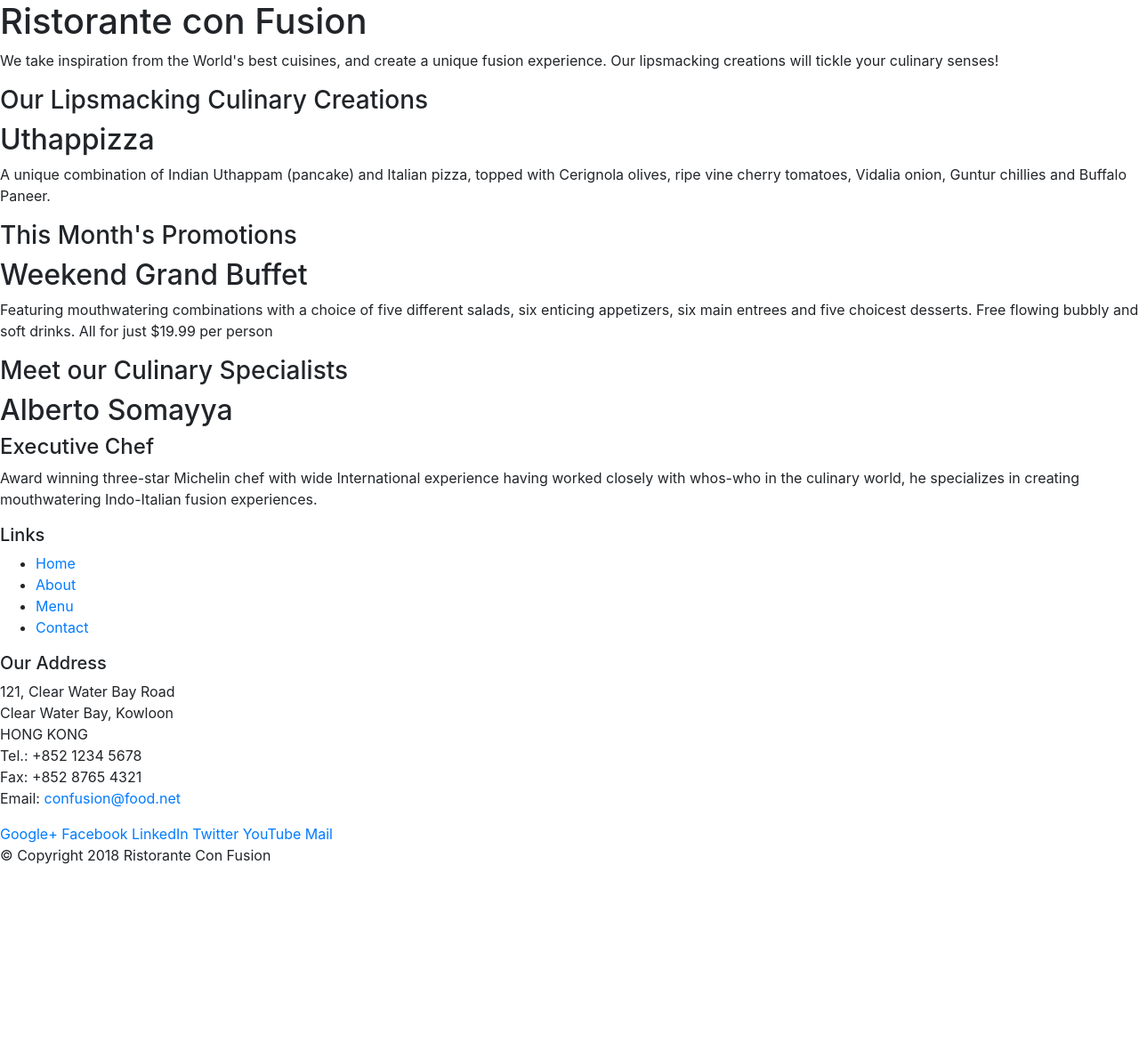
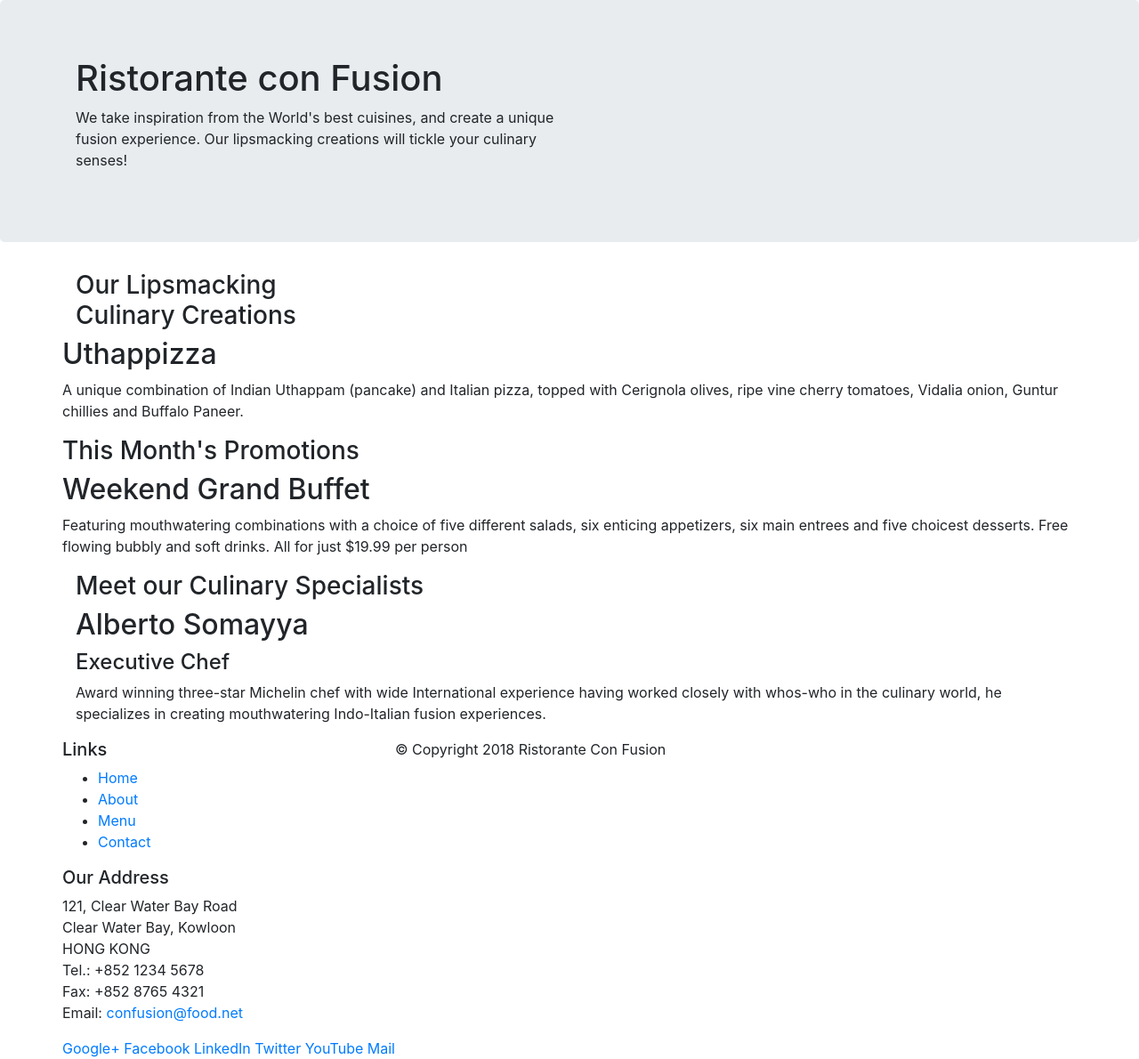
Before and after one commit to geoffvargo/conFusion, a website: page index.html in a window 1280 px wide. Shown: the whole page at 89% size. Before the commit the page ends 989 px from the top, so only its background shows below. Drawn offline with nearby package versions, Linux system fonts and the light colour scheme.

Commit message:
much progress made

```diff
--- a/index.html
+++ b/index.html
@@ -14,23 +14,24 @@
 
 <body>
 
-    <header>
-        <div>
-            <div>
-                <div>
+    <header class="jumbotron">
+        <div class="container">
+            <div class="row">
+                <div class="col-12 col-sm-6">
                     <h1>Ristorante con Fusion</h1>
                     <p>We take inspiration from the World's best cuisines, and create a unique fusion experience. Our
                         lipsmacking creations will tickle your culinary senses!</p>
                 </div>
-                <div>
+                <div class="col-12 col-sm">
+                    <!-- <p>stuff</p> -->
                 </div>
             </div>
         </div>
     </header>
 
-    <div>
-        <div>
-            <div>
+    <div class="container">
+        <div class="row">
+            <div class="col-12 col-sm-4 col-md-3">
                 <h3>Our Lipsmacking Culinary Creations</h3>
             </div>
             <div>
@@ -41,7 +42,7 @@
         </div>
 
 
-        <div>
+        <div class="row">
             <div>
                 <h3>This Month's Promotions</h3>
             </div>
@@ -67,8 +68,8 @@
         </div>
     </div>
 
-    <footer>
-        <div>
+    <footer class="container">
+        <div class="row">
             <div>
                 <div>
                     <h5>Links</h5>
```
